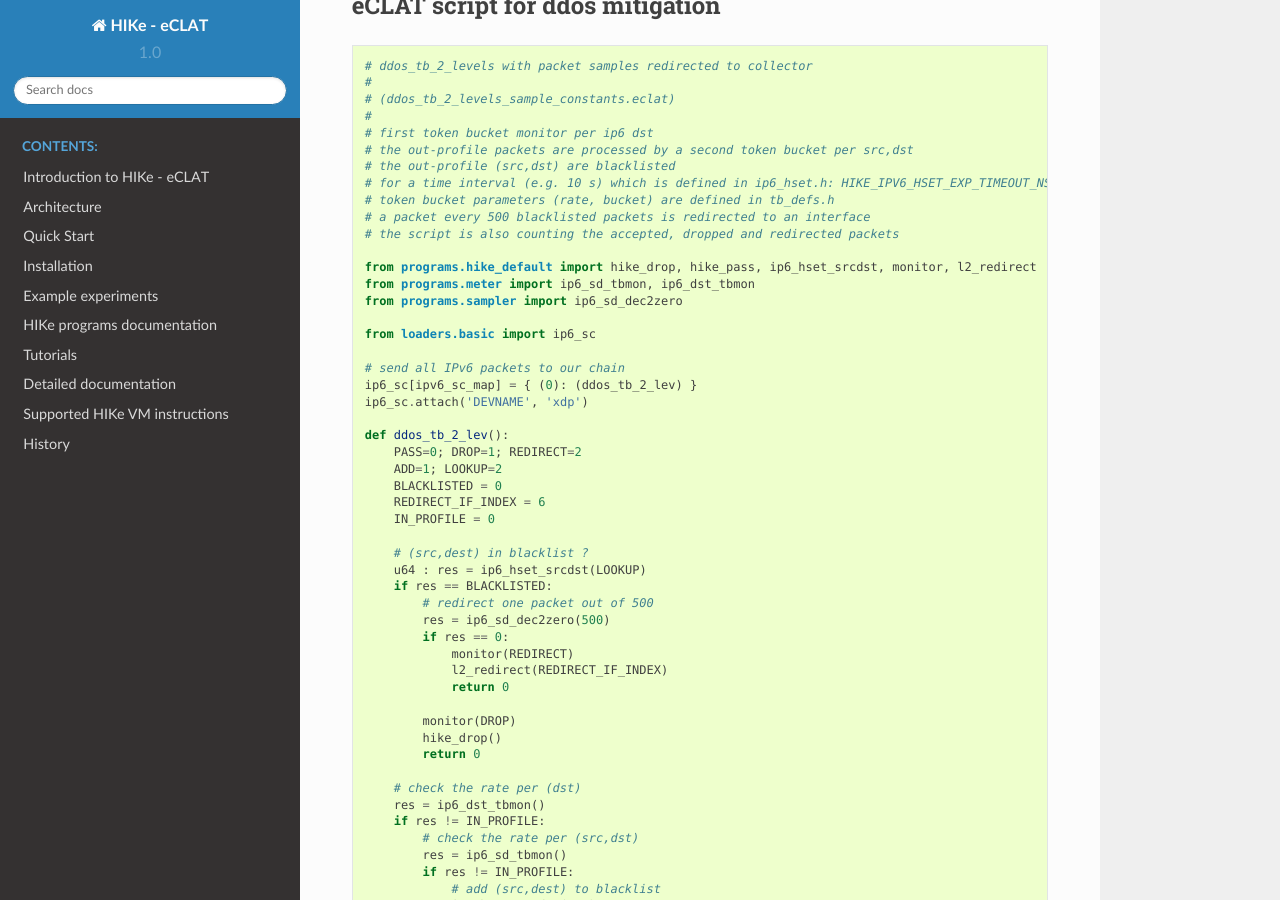
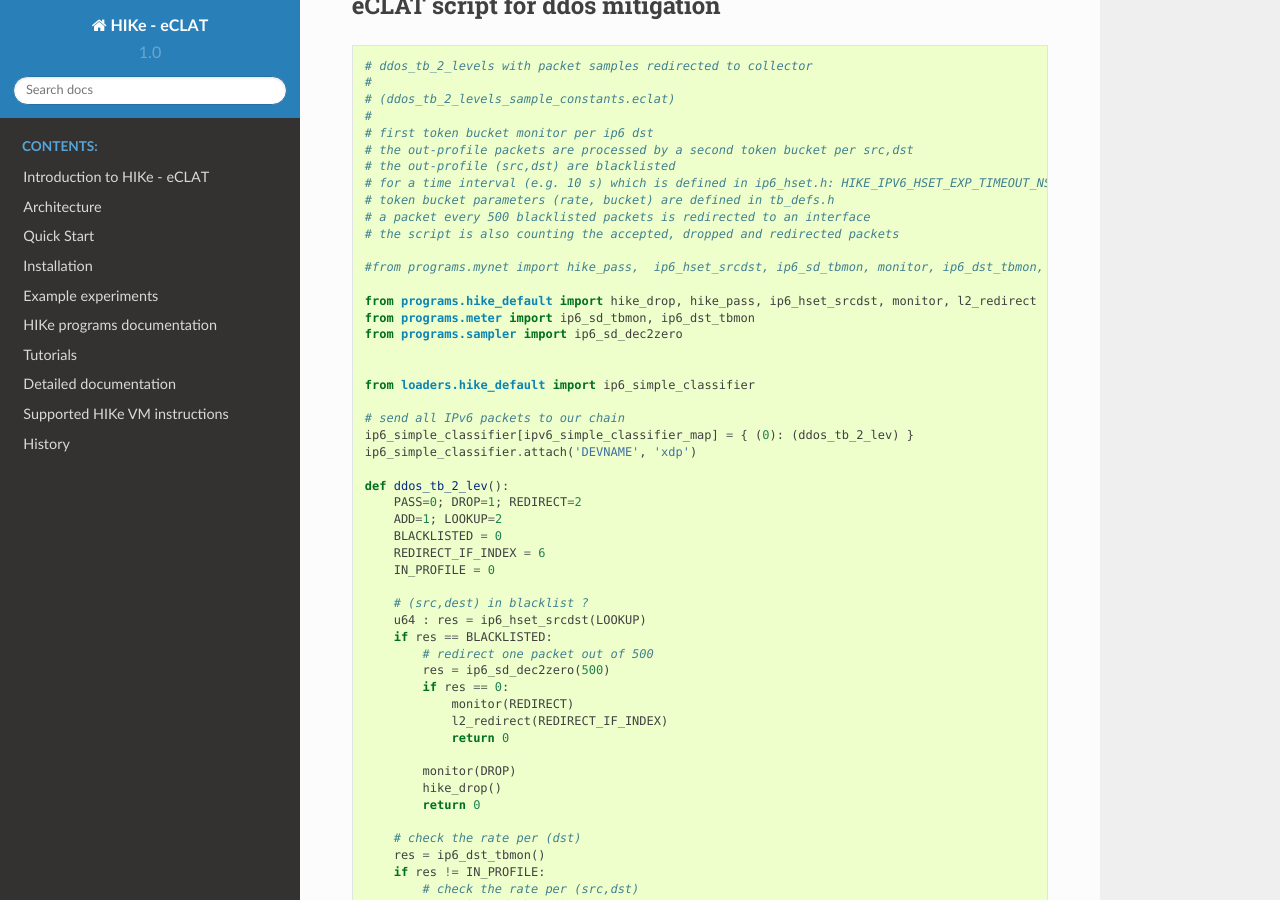
Before and after one commit to hike-eclat/docs, a Sphinx documentation site: the page built from docs/experiment_ddos_double_token_bucket.rst, in a window 1280 px wide and 900 px high, scrolled down 2159 px. Built offline with Sphinx 7.4.7 and the Read the Docs theme 2.0.0, drawn with Linux system fonts in a browser that asks for light colours; pages that are not in the unit, such as notebooks, are missing from menus.

Commit message:
Update experiment_ddos_double_token_bucket.rst

```diff
--- a/docs/experiment_ddos_double_token_bucket.rst
+++ b/docs/experiment_ddos_double_token_bucket.rst
@@ -86,15 +86,18 @@ eCLAT script for ddos mitigation
    # a packet every 500 blacklisted packets is redirected to an interface
    # the script is also counting the accepted, dropped and redirected packets
 
+   #from programs.mynet import hike_pass,  ip6_hset_srcdst, ip6_sd_tbmon, monitor, ip6_dst_tbmon, l2_redirect, ip6_sd_dec2zero
+
    from programs.hike_default import hike_drop, hike_pass, ip6_hset_srcdst, monitor, l2_redirect
    from programs.meter import ip6_sd_tbmon, ip6_dst_tbmon
    from programs.sampler import ip6_sd_dec2zero
 
-   from loaders.basic import ip6_sc
+
+   from loaders.hike_default import ip6_simple_classifier
 
    # send all IPv6 packets to our chain
-   ip6_sc[ipv6_sc_map] = { (0): (ddos_tb_2_lev) }
-   ip6_sc.attach('DEVNAME', 'xdp')
+   ip6_simple_classifier[ipv6_simple_classifier_map] = { (0): (ddos_tb_2_lev) }
+   ip6_simple_classifier.attach('DEVNAME', 'xdp')
 
    def ddos_tb_2_lev():
        PASS=0; DROP=1; REDIRECT=2
```
